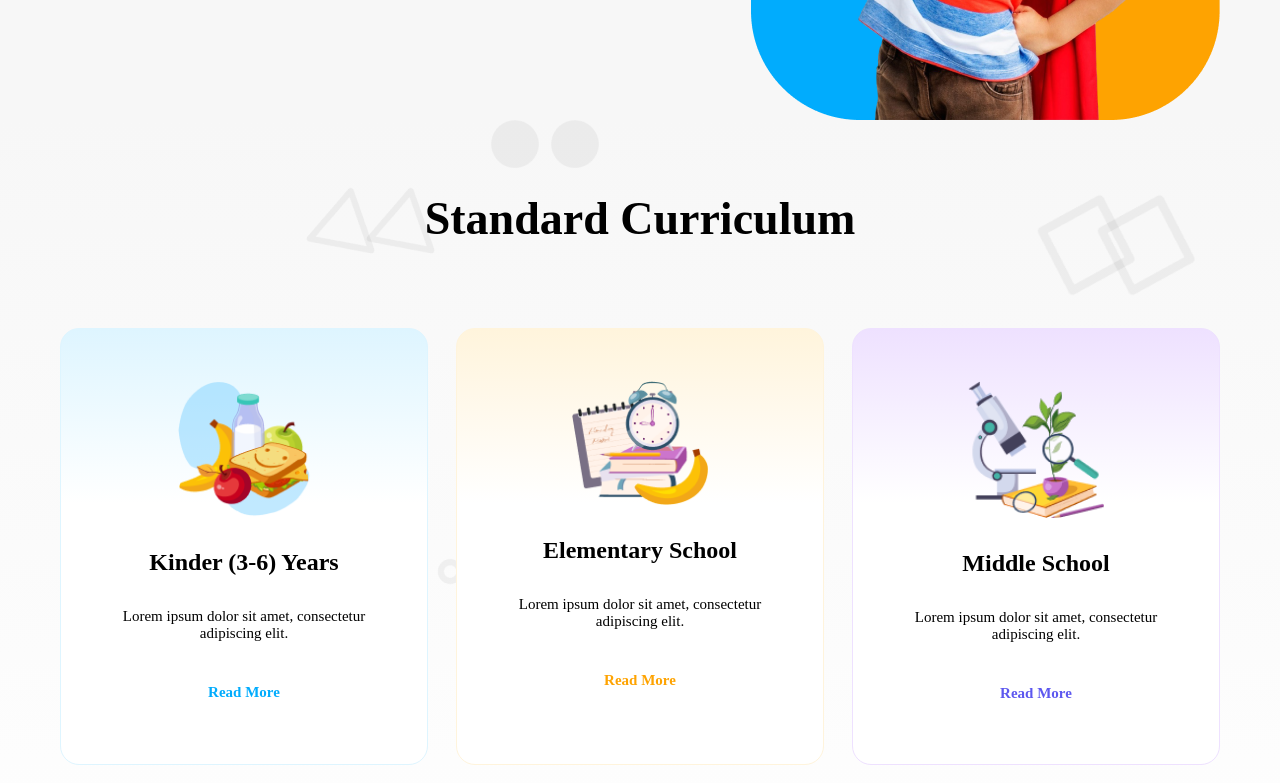
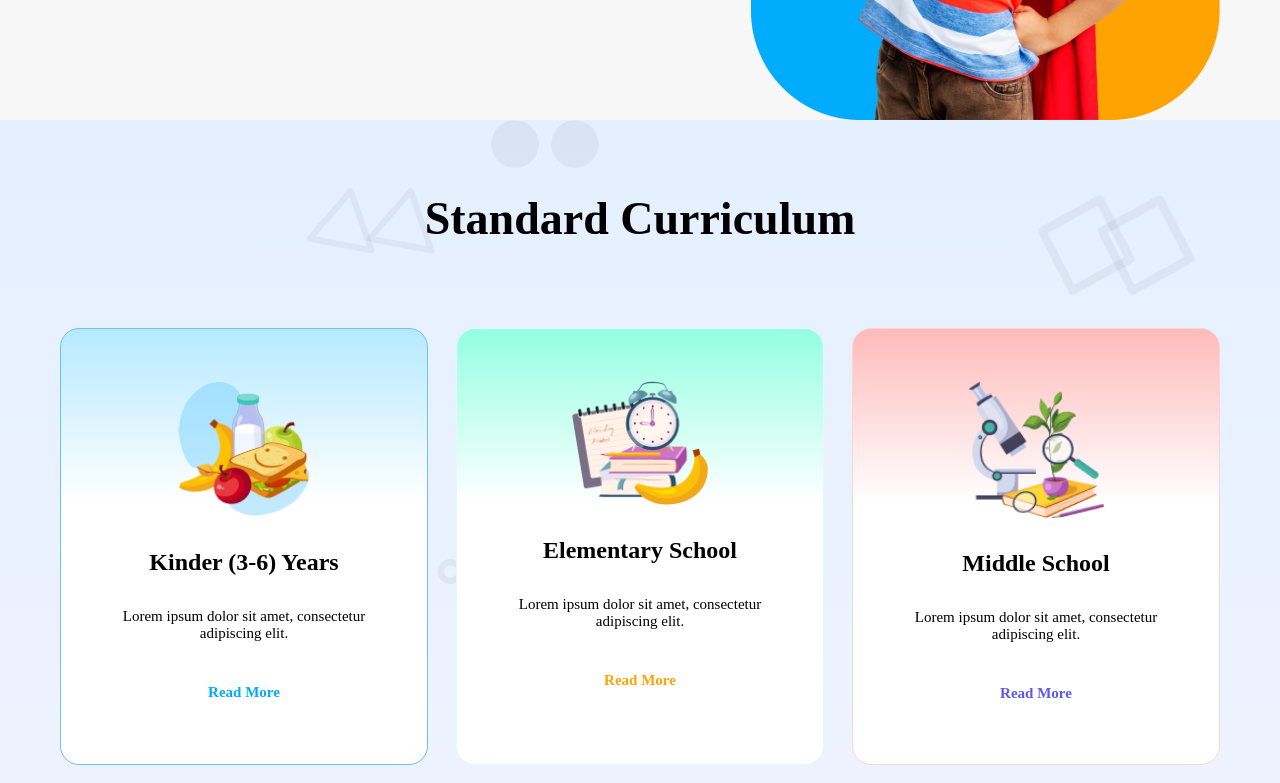
Before and after one commit to smibari/1st-responsive-project, a plain HTML site: page index.html in a window 1280 px wide. Shown: the part 557-1340 px from the top of the page. Drawn offline with Linux system fonts and the light colour scheme.

Commit message:
responsive

```diff
--- a/style.css
+++ b/style.css
@@ -123,7 +123,7 @@ nav .fa-bars {
 
 /* curriculum section */
 .curriculum {
-  background: url(assets/bg.png), linear-gradient(to top, white, #f7f7f7);
+  background: url(assets/bg.png), linear-gradient(to top, rgb(241, 243, 255), #e4f0ff);
   background-repeat: no-repeat;
 }
 .curriculum .container {
@@ -151,16 +151,16 @@ nav .fa-bars {
   border: solid 1px;
 }
 .curriculum .card-container .card:nth-child(1) {
-  background: linear-gradient(to bottom, #def5ff, white 40%);
-  border-color: #def5ff;
+  background: linear-gradient(to bottom, #b6e9ff, white 40%);
+  border-color: #6bc4ea;
 }
 .curriculum .card-container .card:nth-child(2) {
-  background: linear-gradient(to bottom, #fff4dc, white 40%);
-  border-color: #fff4dc;
+  background: linear-gradient(to bottom, #93ffe1, white 40%);
+  border-color:#e6faf5;
 }
 .curriculum .card-container .card:nth-child(3) {
-  background: linear-gradient(to bottom, #eee1ff, white 40%);
-  border-color: #eee1ff;
+  background: linear-gradient(to bottom, #ffbaba, white 40%);
+  border-color: #ffd4d4;
 }
 .curriculum .card-container .card img {
   width: 136px;
```
